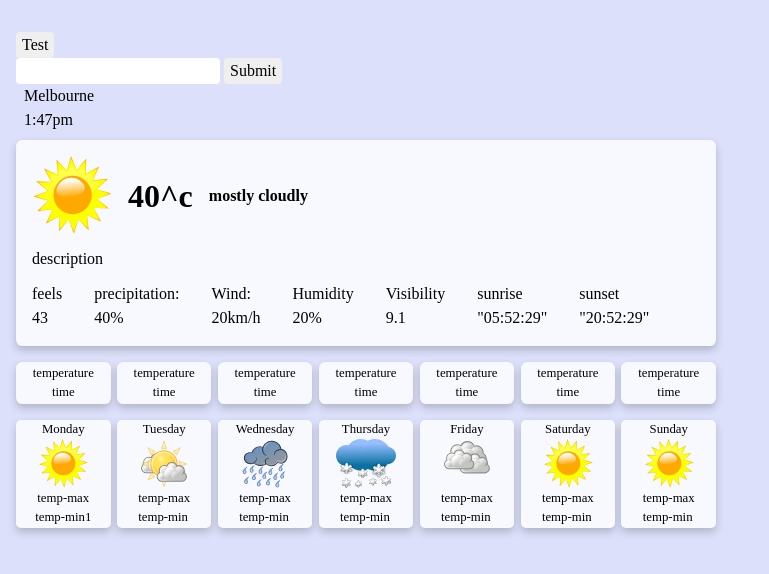
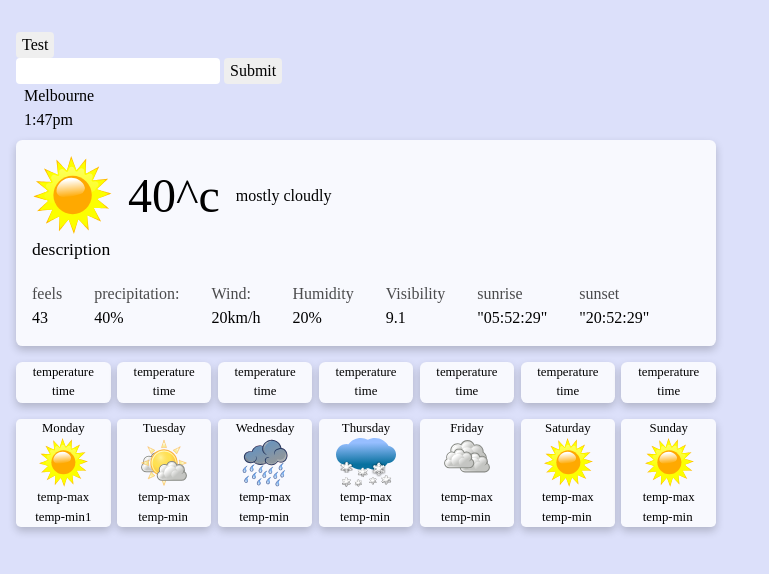
Before and after one commit to GiroFrm/weatherApp, a website built with webpack: page src/template.html in a window 1280 px wide. Shown: the whole page, without its empty margins (0-769 px from the left). Built offline with nearby package versions, Linux system fonts and the light colour scheme.

Commit message:
style: Style infos section

```diff
--- a/src/style.css
+++ b/src/style.css
@@ -35,8 +35,17 @@ body {
 
 }
 
-.current-container>*:not(:last-child) {
-    margin-bottom: 0.7rem;
+.container-infos p{
+    color: rgba(0, 0, 0, 0.7);
+}
+
+.container-infos p span{
+    color: black;
+}
+
+.description {
+    margin-bottom: 1.2rem;
+    font-size: 1.1rem;
 }
 .current-time span{
     display: inline;
@@ -50,11 +59,13 @@ span{
     flex-wrap: wrap;
     align-items: center;
     gap: 1rem;
-    font-weight: bold;
+
+    margin-bottom: 0;
+
 }
 
 .temp-container__temp{
-    font-size: 2rem;
+    font-size: 3rem;
 }
 
 .container-infos {
```
